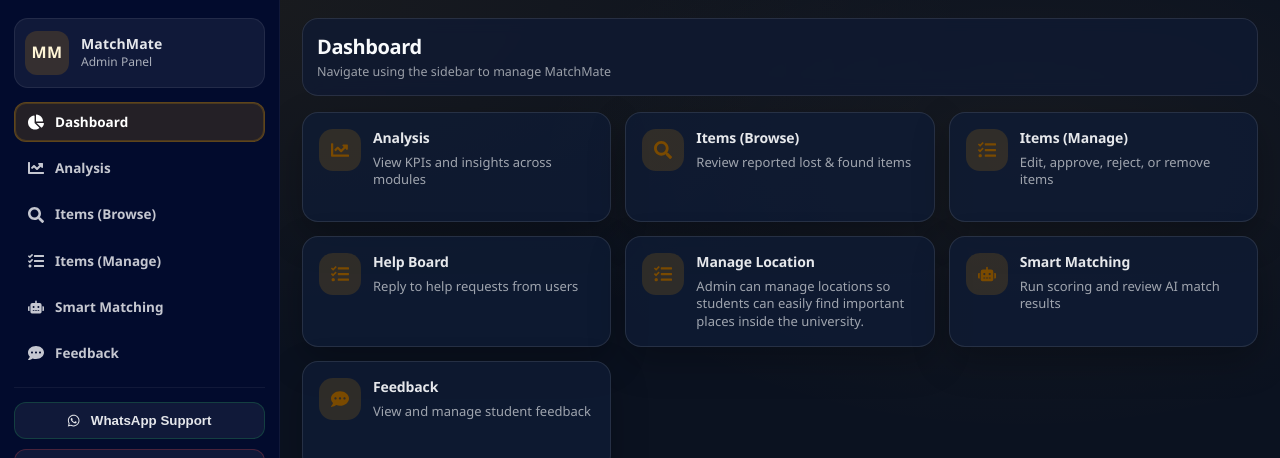
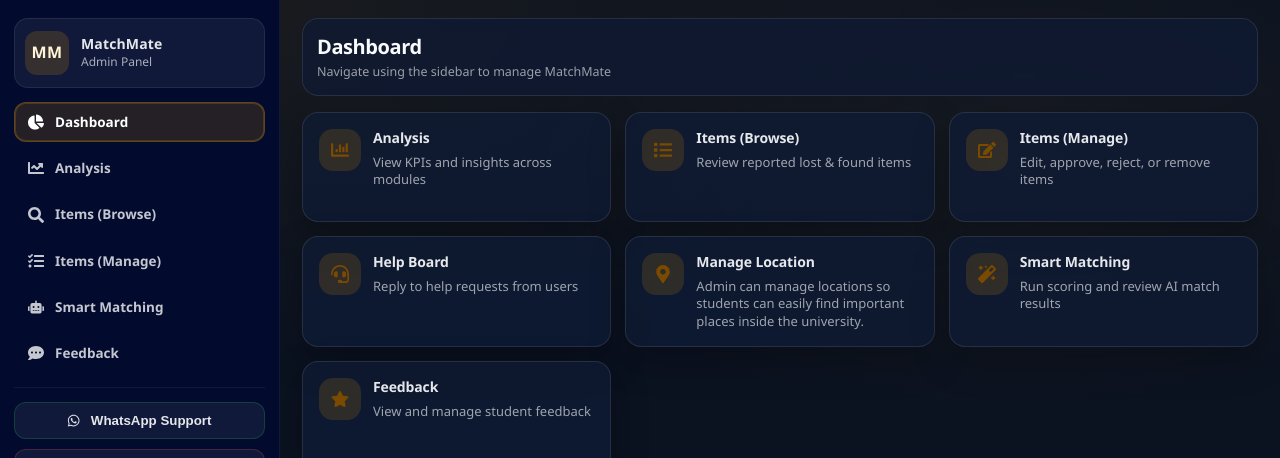
Before and after one commit to Oshadi15/MatchMate, a React (Create React App) app in the folder frontend/: page /admin in a window 1280 px wide. Shown: the top 458 px of the page. Built offline with nearby package versions, Linux system fonts and the light colour scheme; sample sign-in values are in the browser's storage.

Commit message:
feat: Update icons in Admin Dashboard for improved UI clarity

```diff
--- a/frontend/src/components/AdminDashBoard/AdminDashBoard.jsx
+++ b/frontend/src/components/AdminDashBoard/AdminDashBoard.jsx
@@ -1,11 +1,13 @@
 import React from "react";
 import { Link } from "react-router-dom";
 import {
-  FaChartLine,
-  FaSearch,
-  FaTasks,
-  FaRobot,
-  FaCommentDots,
+  FaChartBar,
+  FaList,
+  FaEdit,
+  FaHeadset,
+  FaMapMarkerAlt,
+  FaMagic,
+  FaStar,
 } from "react-icons/fa";
 
 import AdminLayout from "./AdminLayout";
@@ -19,7 +21,7 @@
     >
       <div className="admin-home-grid">
         <Link to="/admin/analysis" className="admin-home-card">
-          <div className="admin-home-icn"><FaChartLine /></div>
+          <div className="admin-home-icn"><FaChartBar /></div>
           <div>
             <h3>Analysis</h3>
             <p>View KPIs and insights across modules</p>
@@ -27,7 +29,7 @@
         </Link>
 
         <Link to="/adminbrowse" className="admin-home-card">
-          <div className="admin-home-icn"><FaSearch /></div>
+          <div className="admin-home-icn"><FaList /></div>
           <div>
             <h3>Items (Browse)</h3>
             <p>Review reported lost & found items</p>
@@ -35,7 +37,7 @@
         </Link>
 
         <Link to="/admin/lostfound" className="admin-home-card">
-          <div className="admin-home-icn"><FaTasks /></div>
+          <div className="admin-home-icn"><FaEdit /></div>
           <div>
             <h3>Items (Manage)</h3>
             <p>Edit, approve, reject, or remove items</p>
@@ -43,7 +45,7 @@
         </Link>
 
          <Link to="/help" className="admin-home-card">
-          <div className="admin-home-icn"><FaTasks /></div>
+          <div className="admin-home-icn"><FaHeadset /></div>
           <div>
             <h3>Help Board</h3>
             <p>Reply to help requests from users</p>
@@ -51,7 +53,7 @@
         </Link>
 
          <Link to="/manage-location" className="admin-home-card">
-          <div className="admin-home-icn"><FaTasks /></div>
+          <div className="admin-home-icn"><FaMapMarkerAlt /></div>
           <div>
             <h3>Manage Location</h3>
             <p>Admin can manage locations so students can easily find important places inside the university.</p>
@@ -60,7 +62,7 @@
 
 
         <Link to="/adminmatches" className="admin-home-card">
-          <div className="admin-home-icn"><FaRobot /></div>
+          <div className="admin-home-icn"><FaMagic /></div>
           <div>
             <h3>Smart Matching</h3>
             <p>Run scoring and review AI match results</p>
@@ -68,7 +70,7 @@
         </Link>
 
         <Link to="/admin/feedback" className="admin-home-card">
-          <div className="admin-home-icn"><FaCommentDots /></div>
+          <div className="admin-home-icn"><FaStar /></div>
           <div>
             <h3>Feedback</h3>
             <p>View and manage student feedback</p>
```
